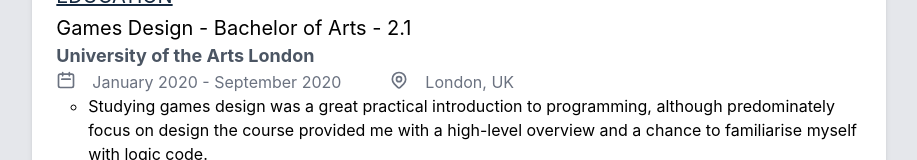
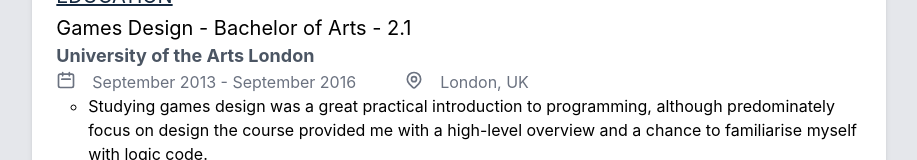
Before and after one commit to fgunscot/cv-viewer, a Next.js app: page / in a window 1280 px wide. Shown: the part 2174-2334 px from the top of the page, without its empty margins (181-1098 px from the left). Built offline with nearby package versions, Linux system fonts and the light colour scheme.

Commit message:
fixed date

```diff
--- a/pages/index.js
+++ b/pages/index.js
@@ -160,7 +160,7 @@
           <h2 className='text-lg font-bold text-gray-600'>University of the Arts London</h2>
           <div className='flex text-gray-500'>
             <CalendarIcon className='h-5 w-5  mr-4 '/>
-            <p className='pr-12'>January 2020 - September 2020</p>
+            <p className='pr-12'>September 2013 - September 2016</p>
             <LocationMarkerIcon className='h-5 w-5  mr-4 '/>
             <p>London, UK</p>
           </div>
```
